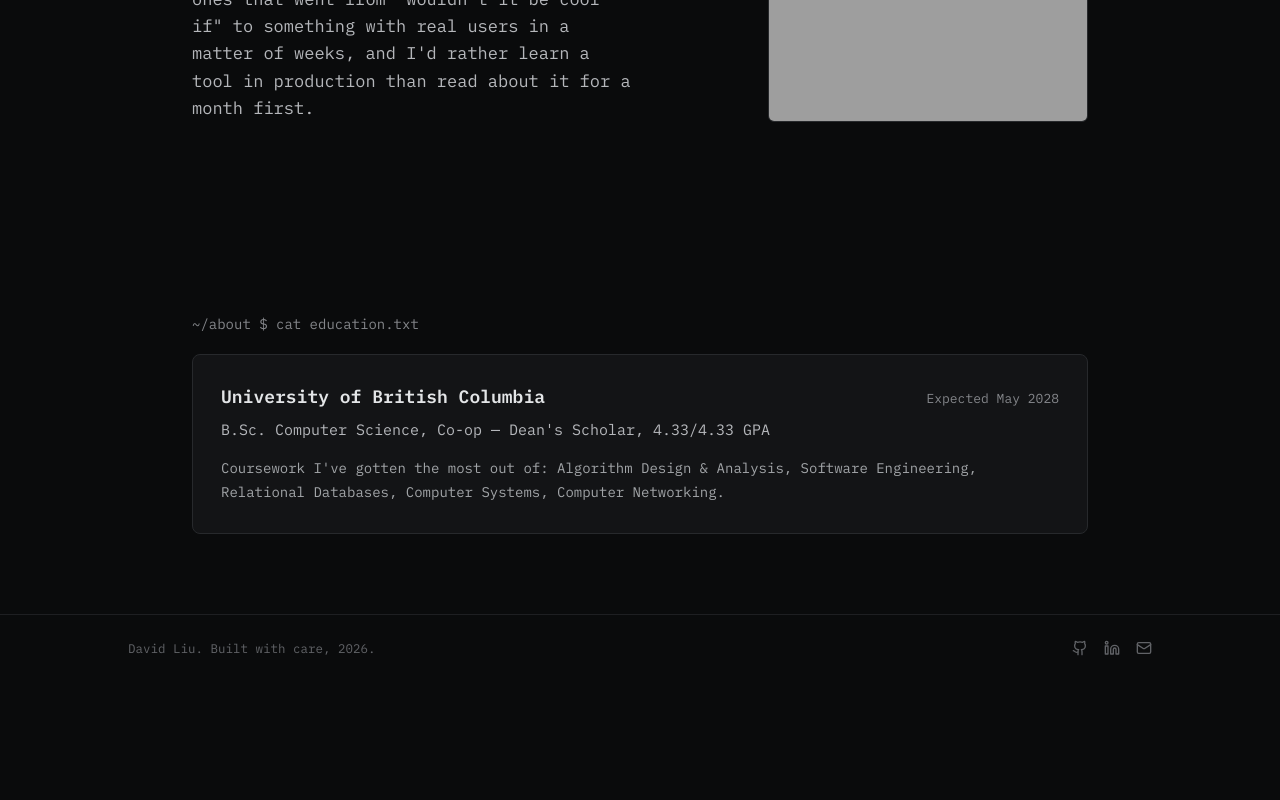
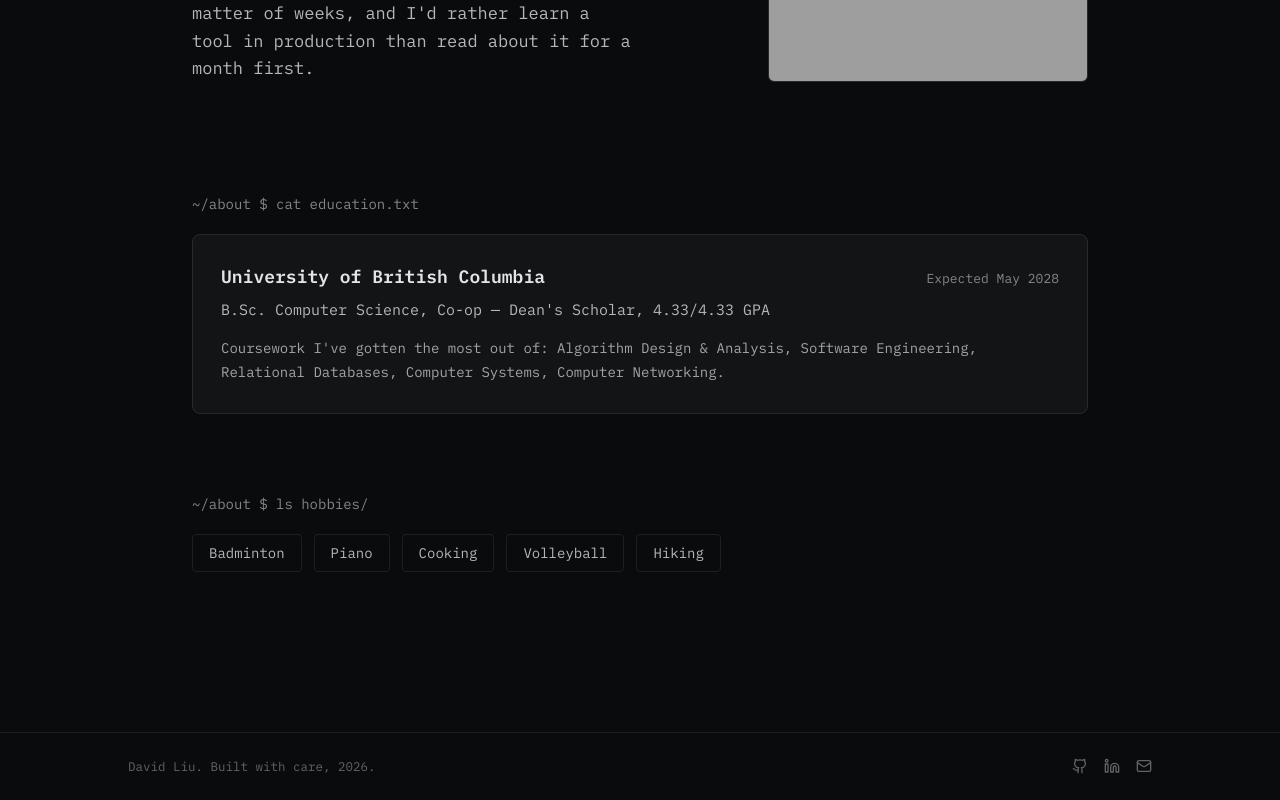
Before and after one commit to Davooood90/Portfolio, a Next.js app: page /about in a window 1280 px wide. Shown: the part 510-1310 px from the top of the page. Before the commit the page ends 1192 px from the top, so only its background shows below. Built offline with nearby package versions, Linux system fonts and the light colour scheme; grey boxes are pictures that could not be loaded.

Commit message:
created fun interactive hobbies section

```diff
--- a/src/app/about/page.tsx
+++ b/src/app/about/page.tsx
@@ -1,4 +1,5 @@
 import EducationSection from "@/components/aboutSections/education";
+import HobbiesSection from "@/components/aboutSections/hobbies";
 import OverviewSection from "@/components/aboutSections/overview";
 
 export default function AboutPage() {
@@ -6,6 +7,7 @@ export default function AboutPage() {
     <div className="mx-auto max-w-5xl px-8">
       <OverviewSection />
       <EducationSection />
+      <HobbiesSection />
     </div>
   );
 }
--- a/src/components/aboutSections/education.tsx
+++ b/src/components/aboutSections/education.tsx
@@ -19,7 +19,7 @@ export default function EducationSection() {
   return (
     <section
       id="education"
-      className="flex flex-col justify-center px-8 py-20 font-mono"
+      className="flex flex-col justify-center px-8 py-10 font-mono"
     >
       <div className="text-text-dim text-sm mb-5 ">
         ~/about $ cat education.txt
--- /dev/null
+++ b/src/components/aboutSections/hobbies.tsx
@@ -0,0 +1,56 @@
+"use client";
+
+import { useState } from "react";
+
+const hobbies = ["Badminton", "Piano", "Cooking", "Volleyball", "Hiking"];
+
+function toImagePath(hobby: string) {
+  return `/hobbies/${hobby.toLowerCase()}.jpg`;
+}
+
+function HobbyPill({ hobby }: { hobby: string }) {
+  const [cursor, setCursor] = useState<{ x: number; y: number } | null>(null);
+
+  return (
+    <div
+      className="relative"
+      onMouseMove={(e) => {
+        const rect = e.currentTarget.getBoundingClientRect();
+        setCursor({ x: e.clientX - rect.left, y: e.clientY - rect.top });
+      }}
+      onMouseLeave={() => setCursor(null)}
+    >
+      <div className="cursor-default rounded border border-border px-4 py-2 text-sm text-text-body transition-colors hover:border-accent hover:text-accent">
+        {hobby}
+      </div>
+
+      {cursor && (
+        <div
+          className="pointer-events-none absolute z-10 h-40 w-40 rounded-md border border-border-strong bg-surface bg-cover bg-center shadow-lg"
+          style={{
+            left: cursor.x + 12,
+            top: cursor.y + 12,
+            backgroundImage: `url(${toImagePath(hobby)})`,
+          }}
+        />
+      )}
+    </div>
+  );
+}
+
+export default function HobbiesSection() {
+  return (
+    <section
+      id="hobbies"
+      className="flex flex-col justify-center px-8 pt-10 mb-40 font-mono"
+    >
+      <div className="text-text-dim text-sm mb-5 ">~/about $ ls hobbies/</div>
+
+      <div className="flex flex-wrap gap-3">
+        {hobbies.map((hobby) => (
+          <HobbyPill key={hobby} hobby={hobby} />
+        ))}
+      </div>
+    </section>
+  );
+}
--- a/src/components/aboutSections/overview.tsx
+++ b/src/components/aboutSections/overview.tsx
@@ -4,7 +4,7 @@ export default function OverviewSection() {
   return (
     <section
       id="overview"
-      className="flex flex-col justify-center px-8 py-20 font-mono"
+      className="flex flex-col justify-center px-8 py-10 font-mono"
     >
       <div className="text-text-dim text-sm mb-5 ">~/about $ cat me.md</div>
       <div className="flex flex-col-reverse gap-10 md:flex-row md:items-stretch md:justify-between mb-8 ">
```
Also changed, not shown: 1 other file (tests, documents, lock files or other folders).
